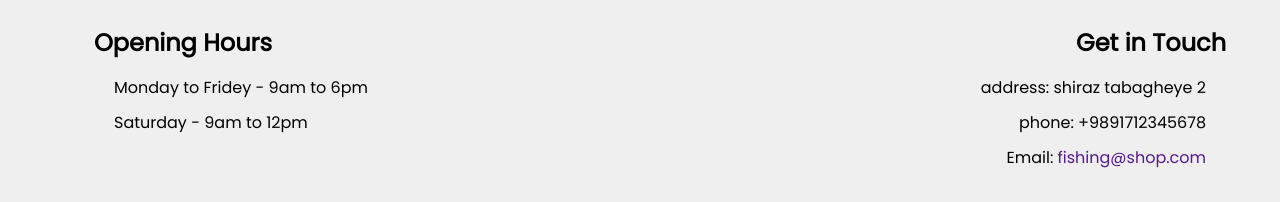
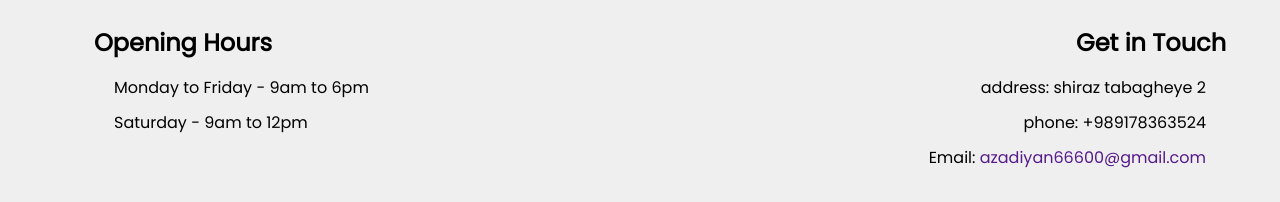
Before and after one commit to Jef-Rey-ai/fish-shop, a plain HTML site: page index.html in a window 1280 px wide. Shown: the part 3413-3615 px from the top of the page. Drawn offline with nearby package versions, Linux system fonts and the light colour scheme.

Commit message:
update
change something

```diff
--- a/index.html
+++ b/index.html
@@ -170,16 +170,16 @@
       <div class="footerRow">
         <div class="footerLeft">
           <h1>Opening Hours</h1>
-          <p>Monday to Fridey - 9am to 6pm</p>
+          <p>Monday to Friday - 9am to 6pm</p>
           <p>Saturday - 9am to 12pm</p>
         </div>
         <div class="footerRight">
           <h1>Get in Touch</h1>
           <p><span>address: </span> shiraz tabagheye 2</p>
-          <p><span>phone: </span> +9891712345678</p>
+          <p><span>phone: </span> +989178363524</p>
           <p>
             <span>Email: </span
-            ><a style="text-decoration: none" href="">fishing@shop.com</a>
+            ><a style="text-decoration: none" href="">azadiyan66600@gmail.com</a>
           </p>
         </div>
       </div>
```
